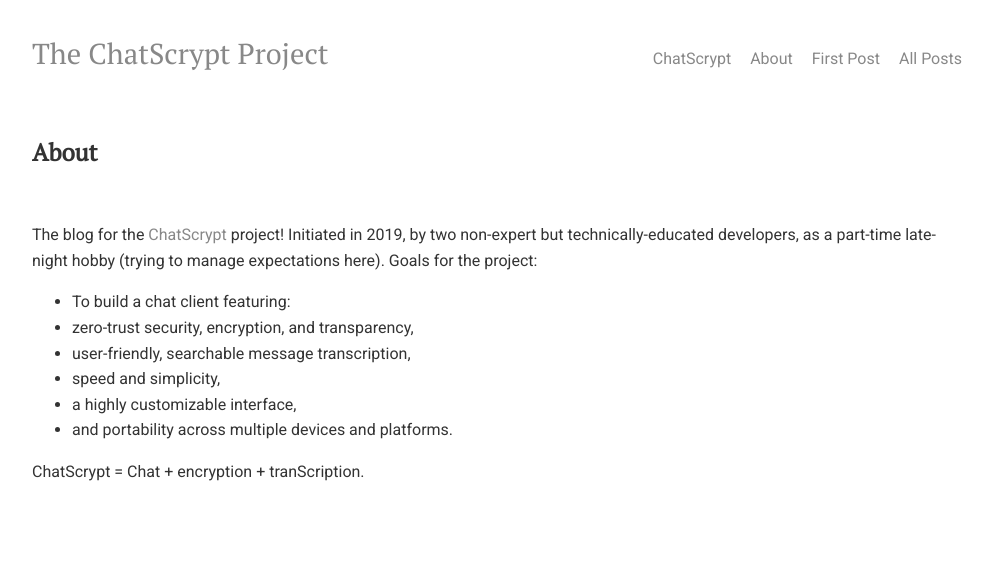
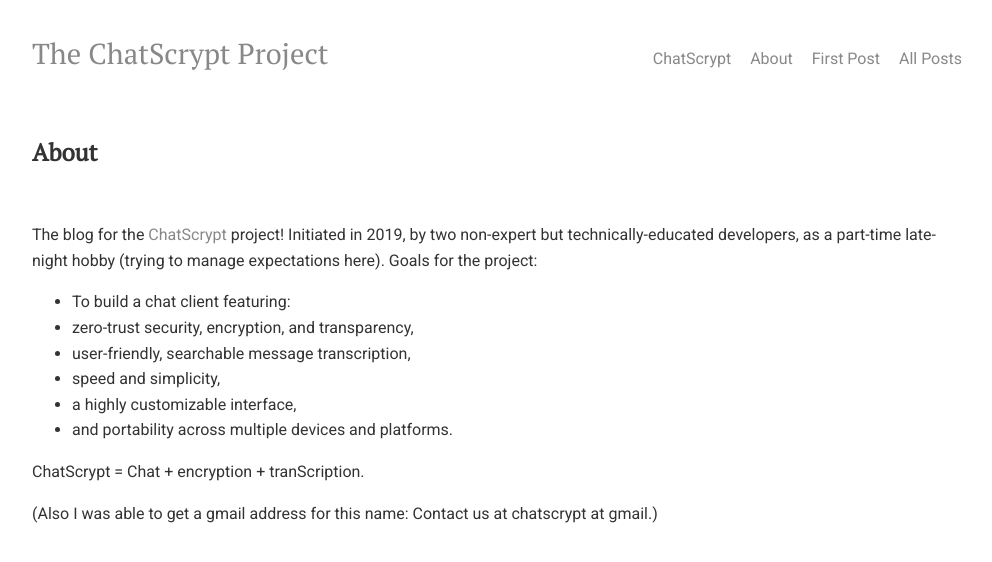
Before and after one commit to chatscrypt/chatscrypt.github.io, a Jekyll site: the page built from about/index.html, in a window 1280 px wide. Shown: the top 562 px of the page, without its empty margins (143-1135 px from the left). Built offline with Jekyll 4.4.1, drawn with Linux system fonts in a browser that asks for light colours; comment, search, counter and statistics services are not loaded.

Commit message:
Update index.html

```diff
--- a/about/index.html
+++ b/about/index.html
@@ -21,3 +21,5 @@ The blog for the <a href="https://chatscrypt.herokuapp.com/">ChatScrypt</a> proj
 </ul>
 
 ChatScrypt = Chat + encryption + tranScription.
+
+<p> (Also I was able to get a gmail address for this name: Contact us at chatscrypt at gmail.)
```
